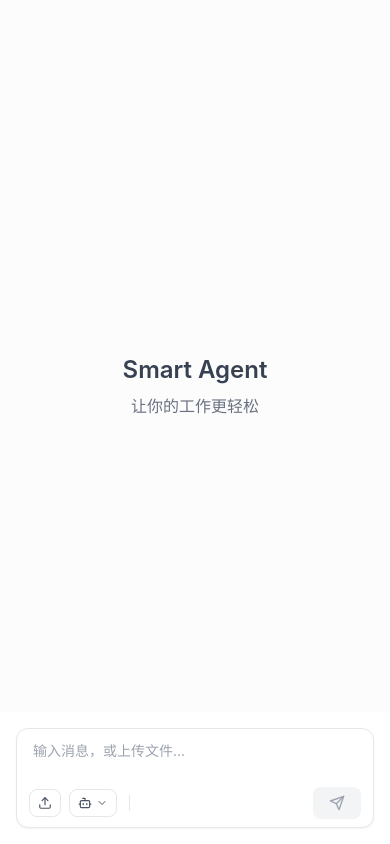
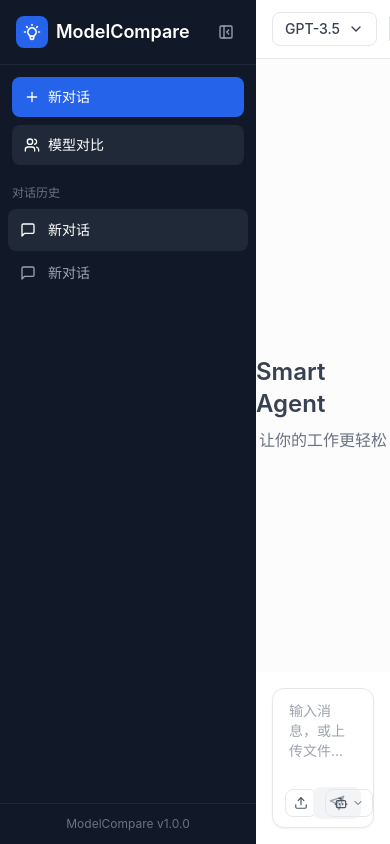
Before and after one commit to Angelevilue/ModelComparePlatform, a React (Vite) app: page / in a window 390 px wide. Built offline with nearby package versions, Linux system fonts and the light colour scheme.

Commit message:
feat: 添加侧边栏隐藏/展开功能，优化新建对话布局

```diff
--- a/src/App.tsx
+++ b/src/App.tsx
@@ -5,6 +5,7 @@
 import { SettingsModal } from './components/settings/SettingsModal';
 import { useChatStore } from './stores/chatStore';
 import { ToastContainer, useToast } from './components/common/Toast';
+import { PanelLeft } from 'lucide-react';
 import './styles/index.css';
 
 function App() {
@@ -16,6 +17,7 @@
     conversations
   } = useChatStore();
   const [isSettingsOpen, setIsSettingsOpen] = useState(false);
+  const [isSidebarVisible, setIsSidebarVisible] = useState(true);
   const { toasts, removeToast } = useToast();
 
   const currentConversation = getCurrentConversation();
@@ -43,10 +45,26 @@
   return (
     <div className="flex h-screen bg-white overflow-hidden">
       {/* 侧边栏 */}
-      <Sidebar className="w-64 flex-shrink-0 hidden md:flex" />
+      {isSidebarVisible && (
+        <Sidebar
+          className="w-64 flex-shrink-0"
+          onCollapse={() => setIsSidebarVisible(false)}
+        />
+      )}
 
       {/* 主内容区 */}
       <div className="flex-1 flex flex-col min-w-0">
+        {/* 侧边栏展开按钮 */}
+        {!isSidebarVisible && (
+          <button
+            onClick={() => setIsSidebarVisible(true)}
+            className="absolute left-0 top-1/2 -translate-y-1/2 z-10 p-2 bg-gray-800 text-white rounded-r-lg hover:bg-gray-700 transition-colors"
+            title="展开侧边栏"
+          >
+            <PanelLeft className="w-5 h-5" />
+          </button>
+        )}
+
         {currentConversationId ? (
           mode === 'single' ? (
             <ChatContainer
--- a/src/components/Sidebar.tsx
+++ b/src/components/Sidebar.tsx
@@ -1,13 +1,14 @@
 import { useChatStore } from '@/stores/chatStore';
 import { cn, truncateText } from '@/utils/helpers';
-import { MessageSquare, Users, Plus, Trash2 } from 'lucide-react';
+import { MessageSquare, Users, Plus, Trash2, PanelLeftClose } from 'lucide-react';
 import { useState } from 'react';
 
 interface SidebarProps {
   className?: string;
+  onCollapse?: () => void;
 }
 
-export function Sidebar({ className }: SidebarProps) {
+export function Sidebar({ className, onCollapse }: SidebarProps) {
   const {
     conversations,
     currentConversationId,
@@ -29,13 +30,22 @@
   return (
     <div className={cn('flex flex-col h-full bg-gray-900 text-white', className)}>
       {/* Logo */}
-      <div className="flex items-center gap-2 px-4 py-4 border-b border-gray-800">
-        <div className="w-8 h-8 bg-primary-600 rounded-lg flex items-center justify-center">
-          <svg className="w-5 h-5 text-white" fill="none" viewBox="0 0 24 24" stroke="currentColor">
-            <path strokeLinecap="round" strokeLinejoin="round" strokeWidth={2} d="M9.663 17h4.673M12 3v1m6.364 1.636l-.707.707M21 12h-1M4 12H3m3.343-5.657l-.707-.707m2.828 9.9a5 5 0 117.072 0l-.548.547A3.374 3.374 0 0014 18.469V19a2 2 0 11-4 0v-.531c0-.895-.356-1.754-.988-2.386l-.548-.547z" />
-          </svg>
+      <div className="flex items-center justify-between px-4 py-4 border-b border-gray-800">
+        <div className="flex items-center gap-2">
+          <div className="w-8 h-8 bg-primary-600 rounded-lg flex items-center justify-center">
+            <svg className="w-5 h-5 text-white" fill="none" viewBox="0 0 24 24" stroke="currentColor">
+              <path strokeLinecap="round" strokeLinejoin="round" strokeWidth={2} d="M9.663 17h4.673M12 3v1m6.364 1.636l-.707.707M21 12h-1M4 12H3m3.343-5.657l-.707-.707m2.828 9.9a5 5 0 117.072 0l-.548.547A3.374 3.374 0 0014 18.469V19a2 2 0 11-4 0v-.531c0-.895-.356-1.754-.988-2.386l-.548-.547z" />
+            </svg>
+          </div>
+          <span className="font-semibold text-lg">ModelCompare</span>
         </div>
-        <span className="font-semibold text-lg">ModelCompare</span>
+        <button
+          onClick={onCollapse}
+          className="p-1.5 text-gray-400 hover:text-white hover:bg-gray-800 rounded-lg transition-colors"
+          title="隐藏侧边栏"
+        >
+          <PanelLeftClose className="w-4 h-4" />
+        </button>
       </div>
 
       {/* 新建按钮 */}
--- a/src/components/chat/ChatContainer.tsx
+++ b/src/components/chat/ChatContainer.tsx
@@ -186,8 +186,8 @@
 
   return (
     <div className="flex-1 flex flex-col h-full bg-gray-50/50 relative">
-      {/* 顶部工具栏 - 有消息或生成中时显示 */}
-      <div className={`flex items-center justify-between px-4 py-3 bg-white border-b border-gray-200 transition-all duration-300 ${hasMessages || isGenerating ? '' : 'invisible h-0 py-0 border-none overflow-hidden'}`}>
+      {/* 顶部工具栏 */}
+      <div className="flex items-center justify-between px-4 py-3 bg-white border-b border-gray-200">
         <div className="flex items-center gap-3">
           <ModelSelector
             selectedId={selectedModelId}
```
